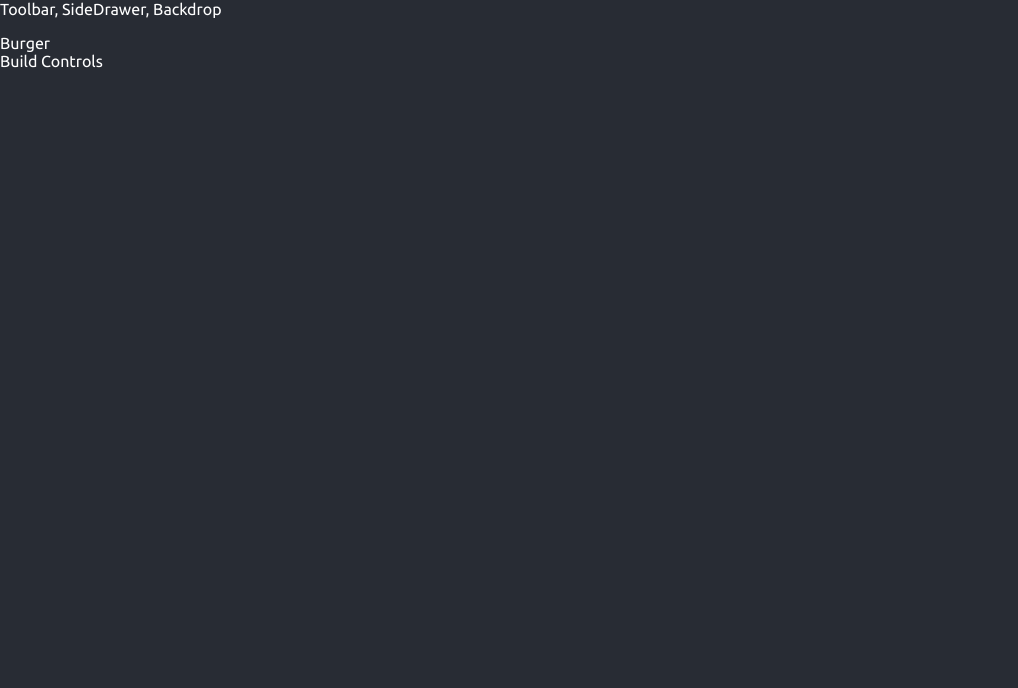
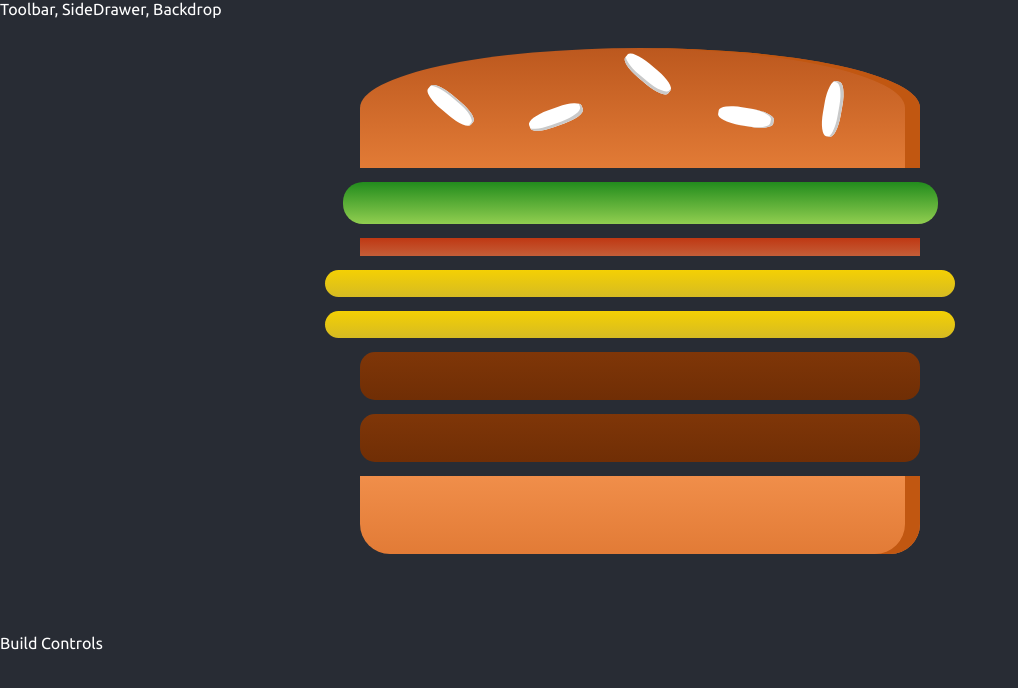
Before and after one commit to federico-allegrini/react-study-burger-builder, a React (Create React App) app: page / in a window 1280 px wide. Shown: the top 688 px of the page, without its empty margins (0-1018 px from the left). Built offline with nearby package versions, Linux system fonts and the light colour scheme.

Commit message:
Adding Prop Type validation, starting the burger component, outputting burger ingredients dynamically

```diff
--- a/package.json
+++ b/package.json
@@ -6,6 +6,7 @@
     "@testing-library/jest-dom": "^4.2.4",
     "@testing-library/react": "^9.5.0",
     "@testing-library/user-event": "^7.2.1",
+    "prop-types": "^15.7.2",
     "react": "^16.13.1",
     "react-dom": "^16.13.1",
     "react-scripts": "3.4.1"
--- a/src/components/Burger/Burger.js
+++ b/src/components/Burger/Burger.js
@@ -0,0 +1,20 @@
+import React from "react";
+import BurgerIngrdient from "./BurgerIngredient/BurgerIngredient";
+import classes from "./Burger.module.css";
+
+const burger = (props) => {
+  const transformedIngredients = Object.keys(props.ingredients).map((igKey) =>
+    [...Array(props.ingredients[igKey])].map((_, i) => (
+      <BurgerIngrdient key={igKey + i} type={igKey} />
+    ))
+  );
+  return (
+    <div className={classes.Burger}>
+      <BurgerIngrdient type="bread-top" />
+      {transformedIngredients}
+      <BurgerIngrdient type="bread-bottom" />
+    </div>
+  );
+};
+
+export default burger;
--- /dev/null
+++ b/src/components/Burger/Burger.module.css
@@ -0,0 +1,30 @@
+.Burger {
+  width: 100%;
+  margin: auto;
+  height: 430px;
+  overflow-y: scroll;
+  text-align: center;
+  font-weight: bold;
+  font-size: 1.2rem;
+}
+
+@media screen and (min-width: 500px) and (min-height: 400px) {
+  .Burger {
+    width: 350px;
+    height: 300px;
+  }
+}
+
+@media screen and (min-width: 500px) and (min-height: 401px) {
+  .Burger {
+    width: 450px;
+    height: 400px;
+  }
+}
+
+@media screen and (min-width: 1000px) and (min-height: 700px) {
+  .Burger {
+    width: 700px;
+    height: 600px;
+  }
+}
--- a/src/components/Burger/BurgerIngredient/BurgerIngredient.js
+++ b/src/components/Burger/BurgerIngredient/BurgerIngredient.js
@@ -1,8 +1,10 @@
-import React from "react";
+import React, { Component } from "react";
+import PropTypes from "prop-types";
 import classes from "./BurgerIngredient.module.css";
-const burgerIngredient = (props) => {
+class BurgerIngredient extends Component {
+  render() {
     let ingredient = null;
-  switch (props.type) {
+    switch (this.props.type) {
       case "bread-bottom":
         ingredient = <div className={classes.BreadBottom}></div>;
         break;
@@ -30,5 +32,11 @@
         ingredient = null;
     }
     return ingredient;
+  }
+}
+
+BurgerIngredient.propTypes = {
+  type: PropTypes.string.isRequired,
 };
-export default burgerIngredient;
+
+export default BurgerIngredient;
--- a/src/containers/BurgerBuilder/BurgerBuilder.js
+++ b/src/containers/BurgerBuilder/BurgerBuilder.js
@@ -1,9 +1,19 @@
 import React, { Component, Fragment } from "react";
+import Burger from "../../components/Burger/Burger";
 class BurgerBuilder extends Component {
+  state = {
+    ingredients: {
+      salad: 1,
+      bacon: 1,
+      cheese: 2,
+      meat: 2,
+    },
+  };
+
   render() {
     return (
       <Fragment>
-        <div>Burger</div>
+        <Burger ingredients={this.state.ingredients} />
         <div>Build Controls</div>
       </Fragment>
     );
```
Lines whose indentation alone changed are shown as unchanged.
